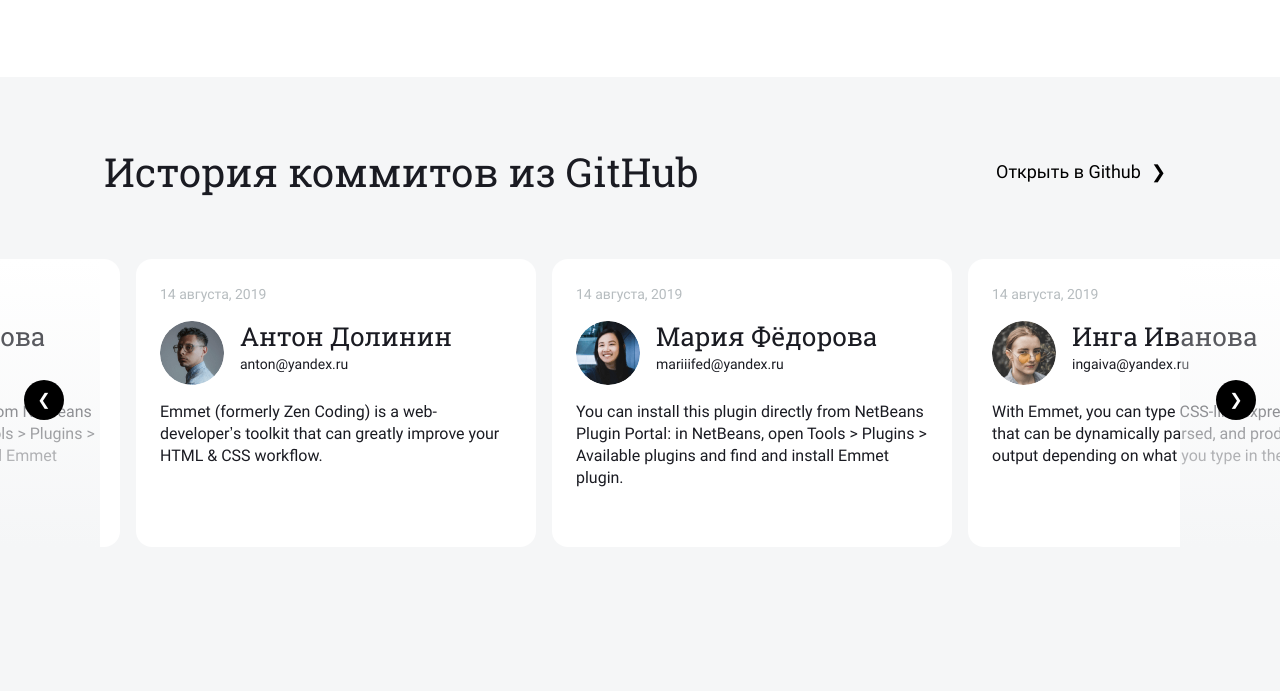
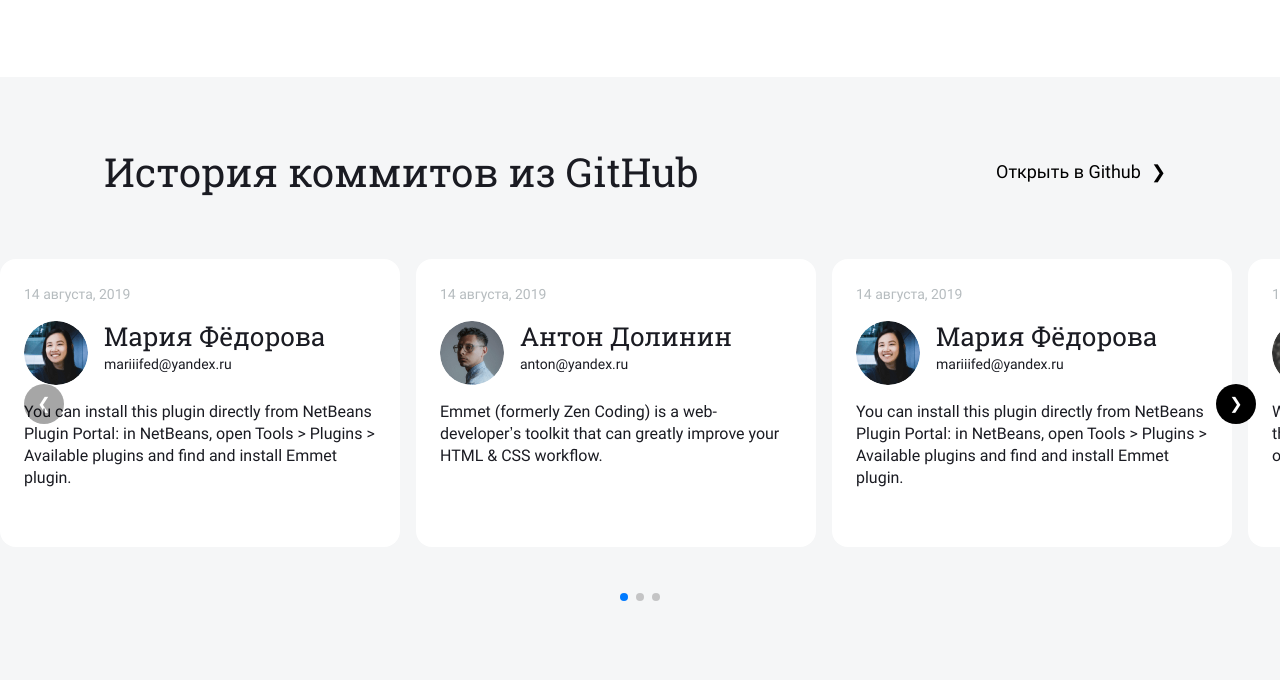
Before and after one commit to gisma87/NewAnalyzer, a website built with webpack: page src/about.html in a window 1280 px wide. Shown: the part 1670-2361 px from the top of the page. Built offline with nearby package versions, Linux system fonts and the light colour scheme.

Commit message:
add swiper

```diff
--- a/package.json
+++ b/package.json
@@ -45,6 +45,7 @@
   "dependencies": {
     "babel-polyfill": "6.26.0",
     "core-js": "3.4.1",
-    "normalize.css": "8.0.1"
+    "normalize.css": "8.0.1",
+    "swiper": "^5.4.5"
   }
 }
--- a/src/about.html
+++ b/src/about.html
@@ -4,6 +4,27 @@
   <meta charset="UTF-8">
   <meta name="viewport" content="width=device-width, initial-scale=1.0">
   <title>About me</title>
+  <style>
+    .swiper-container {
+      width: 100%;
+      height: 288px;
+      margin-left: auto;
+      margin-right: auto;
+      display: flex;
+      justify-content: center;
+    }
+
+    .swiper-slide {
+      max-width: 400px;
+      height: 288px;
+      background: #FFF;
+      border-radius: 16px;
+      padding: 24px;
+      box-sizing: border-box;
+      cursor: pointer;
+      margin: 0 8px;
+    }
+  </style>
 </head>
 <body>
 <div class="container">
@@ -82,8 +103,12 @@
       <a href="https://github.com/gisma87" class="commits__link over" target="_blank">Открыть в Github<span class="tick">❯</span></a>
     </div>
     <div class="commits__slider-container">
-      <div class="commits__slider">
-        <div class="commits__item">
+<!--      <div class="commits__slider">-->
+<!--      </div>-->
+      <!-- Swiper -->
+      <div class="swiper-container commits__slider">
+        <div class="swiper-wrapper">
+          <div class="commits__item swiper-slide">
             <p class="commits__data">14 августа, 2019</p>
             <div class="commits__photo">
               <img src="<%=require('./images/image-04.png')%>" alt="фото" class="commits__img">
@@ -97,7 +122,7 @@
               Plugins > Available plugins and find and install Emmet plugin.
             </p>
           </div>
-        <div class="commits__item">
+          <div class="commits__item swiper-slide">
             <p class="commits__data">14 августа, 2019</p>
             <div class="commits__photo">
               <img src="<%=require('./images/image-01.png')%>" alt="фото" class="commits__img">
@@ -111,7 +136,7 @@
               developer’s toolkit that can greatly improve your HTML & CSS workflow.
             </p>
           </div>
-        <div class="commits__item">
+          <div class="commits__item swiper-slide">
             <p class="commits__data">14 августа, 2019</p>
             <div class="commits__photo">
               <img src="<%=require('./images/image-04.png')%>" alt="фото" class="commits__img">
@@ -125,7 +150,7 @@
               Plugins > Available plugins and find and install Emmet plugin.
             </p>
           </div>
-        <div class="commits__item">
+          <div class="commits__item swiper-slide">
             <p class="commits__data">14 августа, 2019</p>
             <div class="commits__photo">
               <img src="<%=require('./images/image-03.png')%>" alt="фото" class="commits__img">
@@ -140,7 +165,7 @@
               output depending on what you type in the abb...
             </p>
           </div>
-        <div class="commits__item">
+          <div class="commits__item swiper-slide">
             <p class="commits__data">14 августа, 2019</p>
             <div class="commits__photo">
               <img src="<%=require('./images/image-04.png')%>" alt="фото" class="commits__img">
@@ -155,14 +180,22 @@
             </p>
           </div>
         </div>
-      <div class="commits__buttons">
-        <div class="commits__button over"><span class="tick">❮</span></div>
-        <div class="commits__button over"><span class="tick">❯</span></div>
+        <!-- Add Arrows -->
+        <div class="swiper-button-next commits__button over"><span class="tick">❯</span></div>
+        <div class="swiper-button-prev commits__button over"><span class="tick">❮</span></div>
+        <!-- Add Pagination -->
+        <div class="swiper-pagination commits__pagination"></div>
       </div>
-      <div class="opacity">
-        <div class="opacity__item"></div>
-        <div class="opacity__item"></div>
-      </div>
+
+
+<!--      <div class="commits__buttons">-->
+<!--        <div class="commits__button over"><span class="tick">❮</span></div>-->
+<!--        <div class="commits__button over"><span class="tick">❯</span></div>-->
+<!--      </div>-->
+<!--      <div class="opacity">-->
+<!--        <div class="opacity__item"></div>-->
+<!--        <div class="opacity__item"></div>-->
+<!--      </div>-->
       <button type="button" class="commits__button-big over">Открыть в GitHub</button>
     </div>
 
--- a/src/about.js
+++ b/src/about.js
@@ -1,4 +1,20 @@
 import './styles/about.css';
 
-let a = 5;
-console.log(a);
+import Swiper from 'swiper';
+
+const mySwiper = new Swiper('.swiper-container', {
+    direction: 'horizontal',
+    slidesPerView: 'auto',
+    spaceBetween: 16,
+    fadeEffect: {
+        crossFade: 'true'
+    },
+    pagination: {
+        el: '.swiper-pagination',
+        clickable: true,
+    },
+    navigation: {
+        nextEl: '.swiper-button-next',
+        prevEl: '.swiper-button-prev',
+    },
+});
--- a/src/blocks/commits/__button-big/commits__button-big.css
+++ b/src/blocks/commits/__button-big/commits__button-big.css
@@ -7,7 +7,7 @@
         width: 288px;
         height: 56px;
         padding: 0;
-        margin: 24px auto 0;
+        margin: 9px auto 0;
 
         border: 1px solid #1A1B22;
         box-sizing: border-box;
--- a/src/blocks/commits/__button/commits__button.css
+++ b/src/blocks/commits/__button/commits__button.css
@@ -1,12 +1,12 @@
-.commits__button {
+.swiper-container .commits__button {
     width: 40px;
     height: 40px;
     background: black;
     border-radius: 50%;
-    display: flex;
-    justify-content: center;
-    align-items: center;
     cursor: pointer;
+    --swiper-navigation-size: 0;
+    top: calc(50% - 53px);
+    margin: 0 14px;
 }
 
 .commits__button .tick {
@@ -14,3 +14,9 @@
     text-align: center;
     margin: 0;
 }
+
+@media screen and (max-width: 768px) {
+    .swiper-container .commits__button {
+        display: none;
+    }
+}
--- a/src/blocks/commits/__item/commits__item.css
+++ b/src/blocks/commits/__item/commits__item.css
@@ -1,4 +1,4 @@
-.commits__item {
+.swiper-wrapper .commits__item {
     width: 400px;
     height: 288px;
     background: #FFF;
@@ -6,19 +6,19 @@
     padding: 24px;
     box-sizing: border-box;
     cursor: pointer;
-    margin: 0 8px;
+    margin: 0;
 }
 
 @media screen and (max-width: 768px) {
-    .commits__item {
+    .swiper-wrapper .commits__item {
         width: 336px;
         height: 242px;
-        margin: 0 4px;
+        margin: 0 -4px;
     }
 }
 
 @media screen and (max-width: 375px) {
-    .commits__item {
+    .swiper-wrapper .commits__item {
         width: 288px;
         height: 264px;
         padding: 16px;
--- a/src/blocks/commits/__slider/commits__slider.css
+++ b/src/blocks/commits/__slider/commits__slider.css
@@ -1,13 +1,18 @@
 .commits__slider {
     display: flex;
     justify-content: center;
-    overflow: hidden;
-    width: 2080px;
-    margin-left: -22.5%;
+    height: 356px;
+
+}
+
+@media screen and (max-width: 768px) {
+    .commits__slider {
+        height: 295px;
+    }
 }
 
 @media screen and (max-width: 375px) {
     .commits__slider {
-        margin-left: -210%;
+        height: 300px;
     }
 }
--- a/src/blocks/commits/commits.css
+++ b/src/blocks/commits/commits.css
@@ -18,13 +18,13 @@
     background: #F5F6F7;
     color: #1A1B22;
     font-style: normal;
-    padding: 72px 0 300px;
+    padding: 72px 0 65px;
     position: relative;
 }
 
 @media screen and (max-width: 768px) {
     .commits {
-        padding: 33px 40px 40px;
+        padding: 33px 40px 26px;
     }
 }
 
--- a/src/styles/about.css
+++ b/src/styles/about.css
@@ -1,4 +1,5 @@
 @import "~normalize.css";
+@import "~swiper/css/swiper.min.css";
 @import "./fonts.css";
 @import "../blocks/container/container.css";
 @import "../blocks/header/header.css";
```
Also changed, not shown: src/blocks/commits/__pagination/commits__pagination.css (added), 1 other file. Lines whose indentation alone changed are shown as unchanged.
